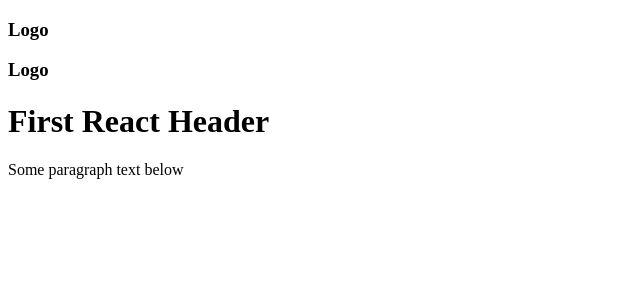
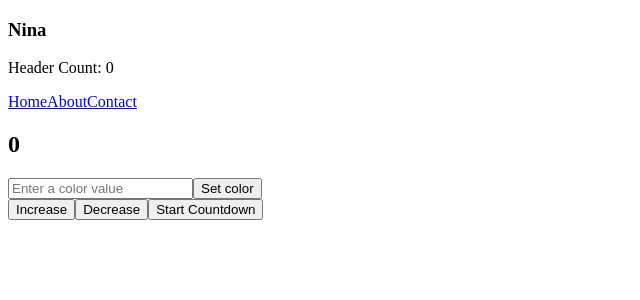
Before and after one commit to delucianina/portfolio_website_Nina_DeLucia, a React (Vite) app: page / in a window 1280 px wide. Shown: the top 300 px of the page, without its empty margins (0-640 px from the left). Built offline with nearby package versions, Linux system fonts and the light colour scheme.

Commit message:
finished class for day

```diff
--- a/src/App.tsx
+++ b/src/App.tsx
@@ -1,22 +1,102 @@
+import { useState } from 'react';
 
-function Header() {
-  return (
-    <header>
-      <h3>Logo</h3>
-    </header>
-  );
-}
+import Header from './components/Header';
 
 function App() {
+  const firstName = 'Nina';
+
+  // STATE VARIABLES
+  const [count, setCount] = useState(0);
+  const [color, setColor] = useState('');
+
+
+
+  //MORE EFFICIENT WAY TO DO THIS
+  // const changeCount = (newVal: number) => {
+  //   setCount(newVal);
+  //   console.log(count);
+  // };
+
+
+
+  const increaseCount = () => {
+    setCount(count + 1);
+  };
+
+  const decreaseCount = () => {
+    if (count) {
+      setCount(count - 1);
+    }
+
+  };
+
+  const startCountdown = () => {
+    if (count > 0) {
+      // Start an interval
+      // Store the interval so we can clear it
+      // In the code block,decrease count by one every second (1000 MS)
+      const timer = setInterval(() => {
+        // If count has reached zero, clear the interval
+
+        setCount((prevCount) => {
+          if (prevCount === 0) {
+            clearInterval(timer);
+            return prevCount;
+          }
+
+          return prevCount - 1;
+        })
+
+
+      }, 1000)
+    }
+  };
+
+  const handleInputChange = (eventObj: React.ChangeEvent<HTMLInputElement>) => {
+    setColor(eventObj.target.value);
+  };
 
   return (
     <>
-    <Header />
-    <Header />
-      <h1>First React Header</h1>
-      <p>Some paragraph text below</p>
+      <Header color={color} count={count} userName={firstName} />
+
+      <h2>{count}</h2>
+
+      <div>
+        <input onChange={handleInputChange} type="text" placeholder="Enter a color value" />
+        <button>Set color</button>
+      </div>
+
+      <div>
+        <button onClick={(increaseCount)}>Increase</button>
+        <button onClick={(decreaseCount)}>Decrease</button>
+        <button onClick={(startCountdown)}>Start Countdown</button>
+      </div>
     </>
-  );
+  )
 }
 
-export default App
+export default App;
+
+
+
+//-----------------------------------------
+// NOTES ----------------------------------
+//-----------------------------------------
+
+// USE STATE NOTES:
+// function useState(initialValue) {
+//   const updateFunction = (newVal) => {
+//     innitialValue = newVal;
+//   }
+
+//   return [initialValue, updateFunction];
+// }
+
+// const [count, setCount] = useState(0);
+
+//-----------------------------------------
+
+// COMPLETE RELOAD OF DOM:
+// const el = document.querySelector('#some-el');
+// el.innerText = 'something else';
--- /dev/null
+++ b/src/components/Header.tsx
@@ -0,0 +1,14 @@
+import Nav from './Nav';
+
+function Header(propsObj: { count: number; color: string; userName: string }) {
+    return (
+      <header>
+        <h3 style={{backgroundColor: propsObj.color}}>{propsObj.userName}</h3>
+
+        <p>Header Count: {propsObj.count}</p>
+        <Nav counterNum={propsObj.count} />
+      </header>
+    )
+  }
+
+  export default Header;
--- /dev/null
+++ b/src/components/Nav.tsx
@@ -0,0 +1,11 @@
+function Nav(propsObj: {counterNum: number}) {
+    return (
+      <nav>
+        <a href="#">Home</a>
+        <a href="#">About</a>
+        <a href="#">Contact</a>
+      </nav>
+    )
+  }
+
+  export default Nav;
```
